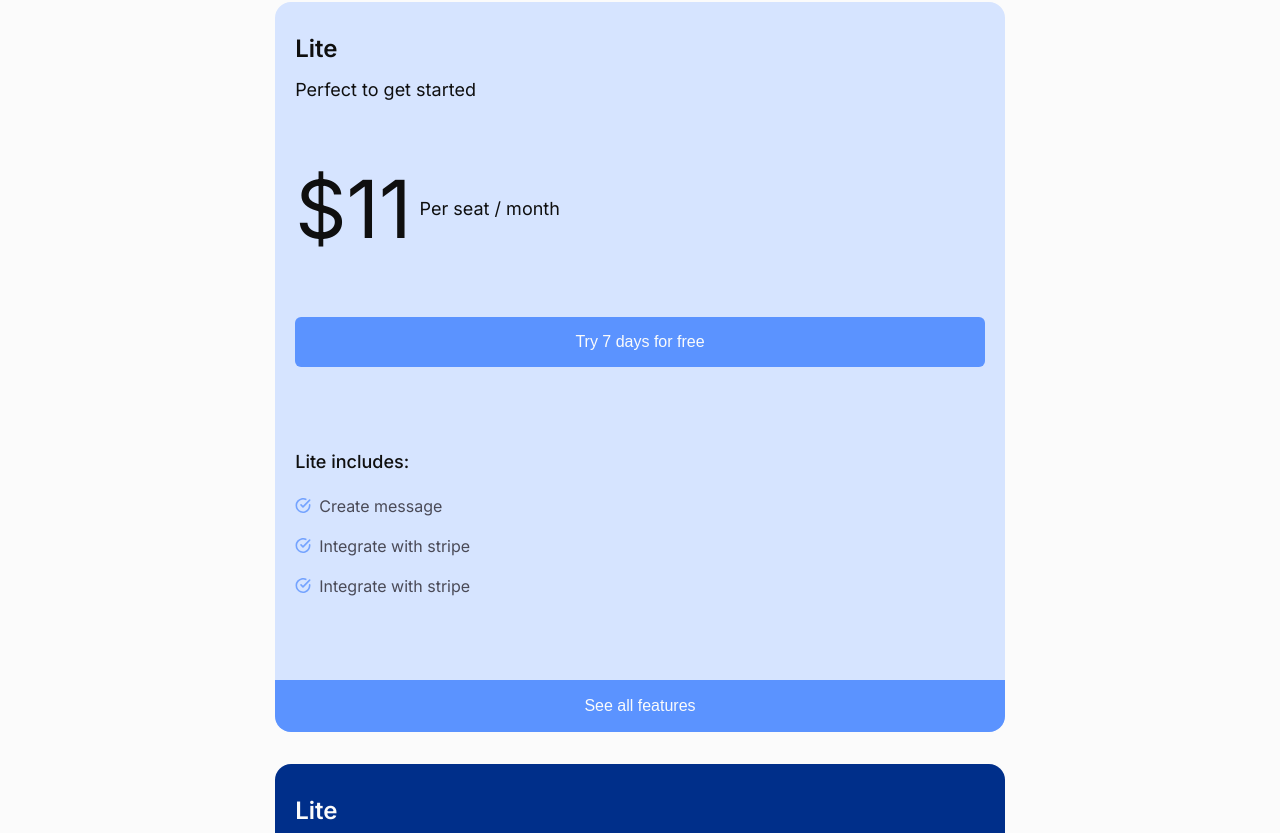
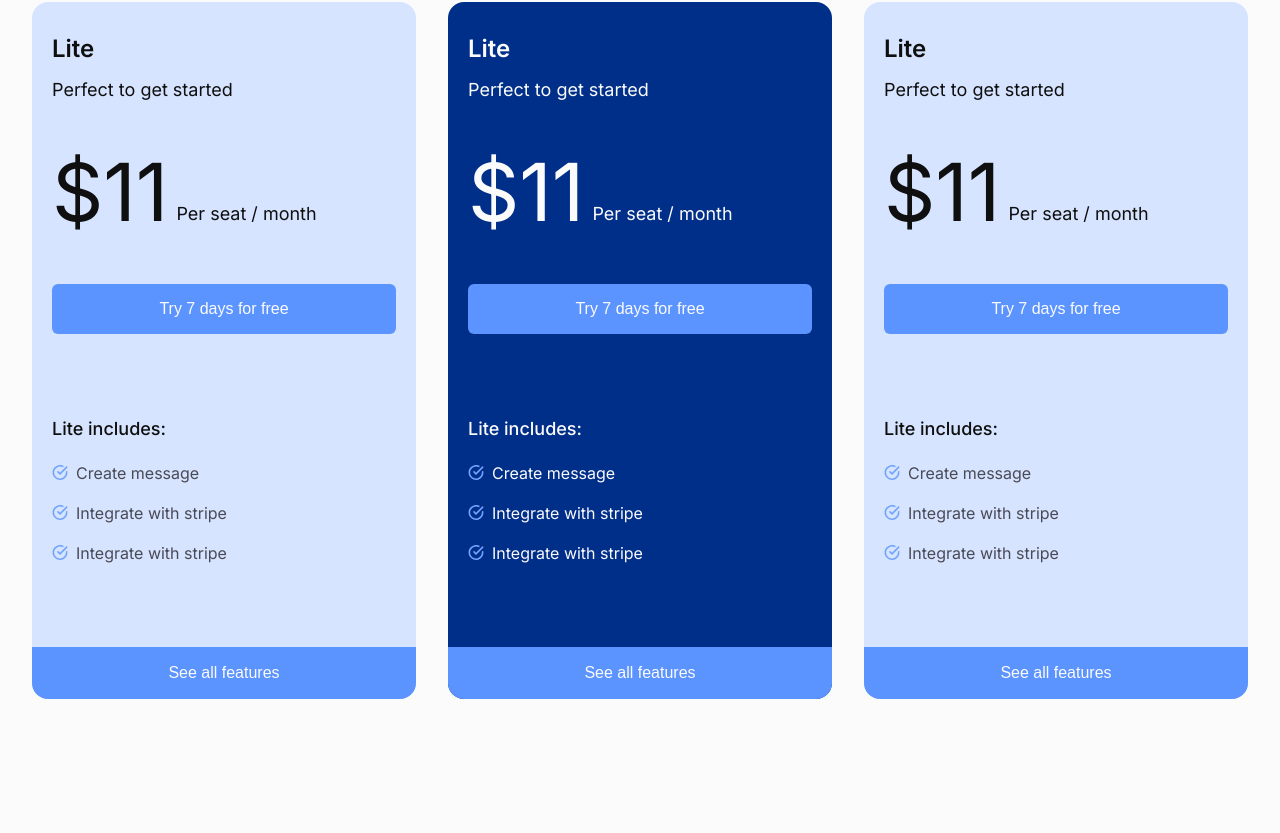
Before and after one commit to pujiragil/goaldime, a Next.js app: page / in a window 1280 px wide. Shown: the part 6947-7780 px from the top of the page. After the commit the page ends 7746 px from the top, so only its background shows below. Built offline with nearby package versions, Linux system fonts and the light colour scheme.

Commit message:
add style for desktop size (price components)

```diff
--- a/components/Price/index.tsx
+++ b/components/Price/index.tsx
@@ -72,6 +72,11 @@ const CardWrapper = styled.div`
   flex-direction: column;
   align-items: center;
   gap: 2rem;
+
+  @media screen and (min-width: 1024px) {
+    display: grid;
+    grid-template-columns: 1fr 1fr 1fr;
+  }
 `;
 
 const Card = styled.div`
@@ -87,6 +92,10 @@ const Card = styled.div`
 
   @media screen and (min-width: 768px) {
     width: 60%;
+  }
+
+  @media screen and (min-width: 1024px) {
+    width: 100%;
   }
 `;
 
@@ -109,18 +118,32 @@ const Desc = styled(Headline)`
   &.half {
     width: 35%;
   }
+
+  @media screen and (min-width: 1024px) {
+    &.half {
+      width: 100%;
+    }
+  }
 `;
 
 const AmountWrapper = styled.div`
   display: flex;
   align-items: center;
   gap: 8px;
+
+  @media screen and (min-width: 1024px) {
+    align-items: flex-end;
+  }
 `;
 
 const Amount = styled.h3`
   font-weight: 400;
   font-size: 80px;
   color: ${({ theme }) => theme.primary ? "#FBFBFB" : theme.colors.primary};
+
+  @media screen and (min-width: 1024px) {
+    line-height: 0.8;
+  }
 `;
 
 const CardButton = styled.button`
@@ -132,6 +155,7 @@ const CardButton = styled.button`
   font-size: 1rem;
   border: none;
   outline: none;
+  cursor: pointer;
 `;
 
 const CardList = styled.div`
@@ -186,6 +210,7 @@ const FullButton = styled.button`
   height: 52px;
   color: #fbfbfb;
   font-weight: 400;
+  cursor: pointer;
   font-size: 1rem;
 `;
 
```
